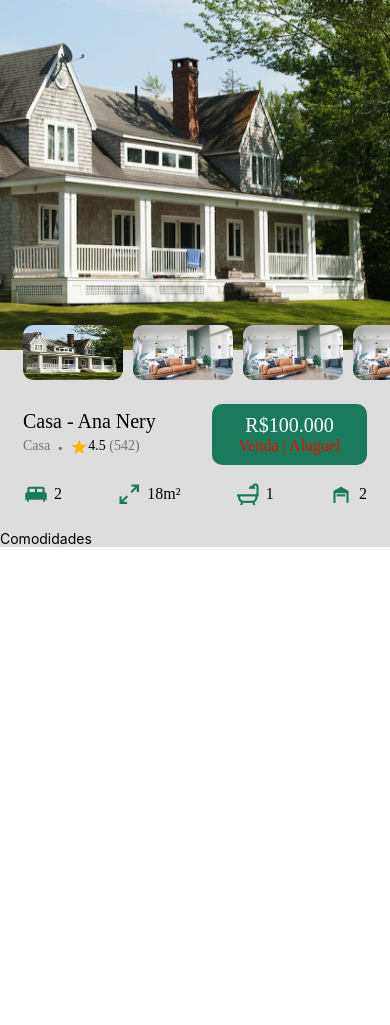
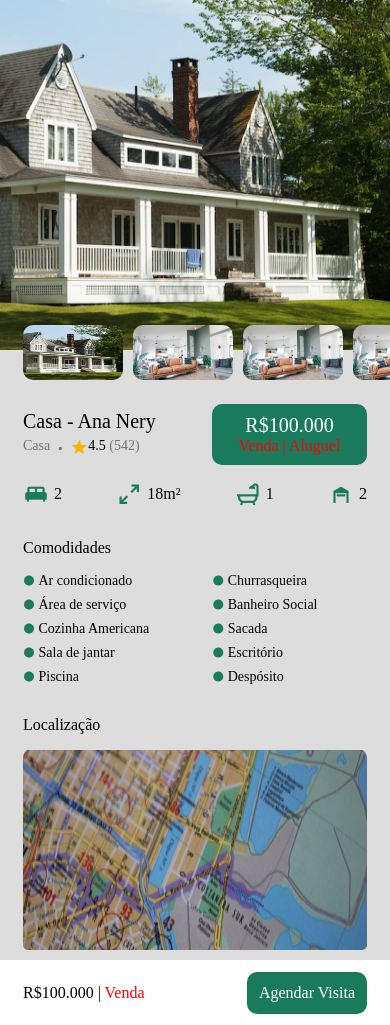
Before and after one commit to PedroErath/imobil, a React Native app: screen / in a window 390 px wide. Before the commit the page ends 844 px from the top, so only its background shows below. Built offline with nearby package versions, Linux system fonts and the light colour scheme.

Commit message:
Components

```diff
--- /dev/null
+++ b/src/components/BottomButton.js
@@ -0,0 +1,47 @@
+import React from "react";
+import { View, Text, TouchableOpacity } from "react-native";
+
+function BottomButton() {
+    return (
+        <View style={{
+            position: "absolute",
+            bottom: 0,
+            width: '100%',
+            height: 65,
+            backgroundColor: '#fff'
+        }}>
+            <View style={{
+                paddingHorizontal: 23,
+                flexDirection: "row",
+                justifyContent: 'space-between',
+                alignItems: "center",
+                height: '100%'
+            }}>
+                <Text style={{
+                    fontFamily: 'Montserrat-Bold',
+                    color: '#000',
+                    fontSize: 16
+                }}>R$100.000 |<Text style={{
+                    fontFamily: 'Montserrat-Regular',
+                    fontSize: 16,
+                    color: '#f00'
+                }}> Venda </Text></Text>
+                <TouchableOpacity style={{
+                    backgroundColor: '#197B5C',
+                    padding: 12,
+                    borderRadius: 10,
+                    elevation: 15,
+                    shadowColor: '#000'
+                }}>
+                    <Text style={{
+                        fontFamily: 'Montserrat-Bold',
+                        fontSize: 16,
+                        color: '#fff'
+                    }}>Agendar Visita</Text>
+                </TouchableOpacity>
+            </View>
+        </View>
+    )
+}
+
+export default BottomButton;
--- /dev/null
+++ b/src/components/ImmobileAmenities.js
@@ -0,0 +1,89 @@
+import React from "react";
+import { View, Text } from 'react-native';
+import MaterialCommunityIcons from 'react-native-vector-icons/MaterialCommunityIcons';
+
+function ImmobileAmenities(){
+    return(
+        <View style={{
+            paddingHorizontal:23,
+            marginBottom: 23
+        }}>
+            <Text style={{
+                fontFamily: 'Montserrat-Bold',
+                fontSize: 16,
+                color: 'black',
+                marginBottom: 16
+            }}>Comodidades</Text>
+
+            <View style={{
+                flexDirection: "row",
+                flexWrap: "wrap",
+                justifyContent: 'space-between'
+            }}>
+                <Text style={{
+                    fontFamily: 'Montserrat-Regular',
+                    color: 'black',
+                    width: '45%',
+                    marginBottom: 8,
+                }}><MaterialCommunityIcons name="circle" color={'#197B5C'} /> Ar condicionado</Text>
+                <Text style={{
+                    fontFamily: 'Montserrat-Regular',
+                    color: 'black',
+                    width: '45%',
+                    marginBottom: 8,
+                }}><MaterialCommunityIcons name="circle" color={'#197B5C'} /> Churrasqueira</Text>
+                <Text style={{
+                    fontFamily: 'Montserrat-Regular',
+                    color: 'black',
+                    width: '45%',
+                    marginBottom: 8,
+                }}><MaterialCommunityIcons name="circle" color={'#197B5C'} /> Área de serviço</Text>
+                <Text style={{
+                    fontFamily: 'Montserrat-Regular',
+                    color: 'black',
+                    width: '45%',
+                    marginBottom: 8,
+                }}><MaterialCommunityIcons name="circle" color={'#197B5C'} /> Banheiro Social</Text>
+                <Text style={{
+                    fontFamily: 'Montserrat-Regular',
+                    color: 'black',
+                    width: '45%',
+                    marginBottom: 8,
+                }}><MaterialCommunityIcons name="circle" color={'#197B5C'} /> Cozinha Americana</Text>
+                <Text style={{
+                    fontFamily: 'Montserrat-Regular',
+                    color: 'black',
+                    width: '45%',
+                    marginBottom: 8,
+                }}><MaterialCommunityIcons name="circle" color={'#197B5C'} /> Sacada</Text>
+                <Text style={{
+                    fontFamily: 'Montserrat-Regular',
+                    color: 'black',
+                    width: '45%',
+                    marginBottom: 8,
+                }}><MaterialCommunityIcons name="circle" color={'#197B5C'} /> Sala de jantar</Text>
+                <Text style={{
+                    fontFamily: 'Montserrat-Regular',
+                    color: 'black',
+                    width: '45%',
+                    marginBottom: 8,
+                }}><MaterialCommunityIcons name="circle" color={'#197B5C'} /> Escritório</Text>
+                <Text style={{
+                    fontFamily: 'Montserrat-Regular',
+                    color: 'black',
+                    width: '45%',
+                    marginBottom: 8,
+                }}><MaterialCommunityIcons name="circle" color={'#197B5C'} /> Piscina</Text>
+                <Text style={{
+                    fontFamily: 'Montserrat-Regular',
+                    color: 'black',
+                    width: '45%',
+                    marginBottom: 8,
+                }}><MaterialCommunityIcons name="circle" color={'#197B5C'} /> Despósito</Text>
+
+            </View>
+        </View>
+    )
+}
+
+export default ImmobileAmenities;
--- /dev/null
+++ b/src/components/ImmobileLocation.js
@@ -0,0 +1,26 @@
+import React from "react";
+import { View, Text, Image } from "react-native";
+
+function ImmobileLocation() {
+    return (
+        <View style={{
+            paddingHorizontal: 23,
+            marginBottom: 75
+        }}>
+            <Text style={{
+                fontFamily: 'Montserrat-Bold',
+                fontSize: 16,
+                color: 'black',
+                marginBottom: 16
+            }}>Localização</Text>
+
+            <Image source={require('../images/map.jpg')} resizeMode='stretch' style={{
+                width: '100%',
+                height: 200,
+                borderRadius: 5
+            }} />
+        </View>
+    )
+}
+
+export default ImmobileLocation;
--- a/src/components/TitleAndInfosImmobile.js
+++ b/src/components/TitleAndInfosImmobile.js
@@ -64,7 +64,7 @@ function TitleAndInfosImmobile() {
             </View>
             <View style={{
                 paddingHorizontal: 23,
-                marginBottom: 23
+                marginBottom: 32
             }}>
                 <InfosIconsImmobile
                     bedQuantity={2}
--- a/src/screens/Immobile.js
+++ b/src/screens/Immobile.js
@@ -1,7 +1,10 @@
 import React from "react";
-import { View, ScrollView, TouchableOpacity, Text } from 'react-native';
+import { View, ScrollView } from 'react-native';
 import ImagesCarouselImmobile from "../components/ImagesCarouselImmobile";
 import TitleAndInfosImmobile from "../components/TitleAndInfosImmobile";
+import ImmobileAmenities from "../components/ImmobileAmenities";
+import ImmobileLocation from "../components/ImmobileLocation";
+import BottomButton from "../components/BottomButton";
 
 function Immobile() {
     return (
@@ -11,17 +14,20 @@ function Immobile() {
                     flex: 1,
                     backgroundColor: '#ddd'
                 }}>
+
                     <ImagesCarouselImmobile />
 
-                    <View>
+                    <TitleAndInfosImmobile />
 
-                        <TitleAndInfosImmobile />
+                    <ImmobileAmenities />
 
-                        <Text>Comodidades</Text>
+                    <ImmobileLocation />
 
-                    </View>
                 </View>
             </ScrollView>
+
+            <BottomButton />
+
         </View>
     )
 }
```
Also changed, not shown: src/images/map.jpg (added).
